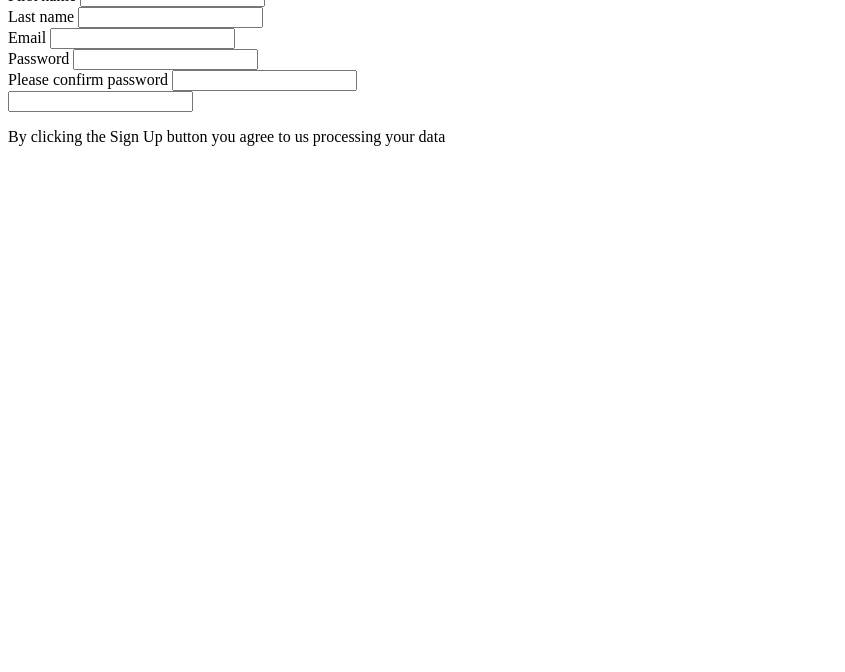
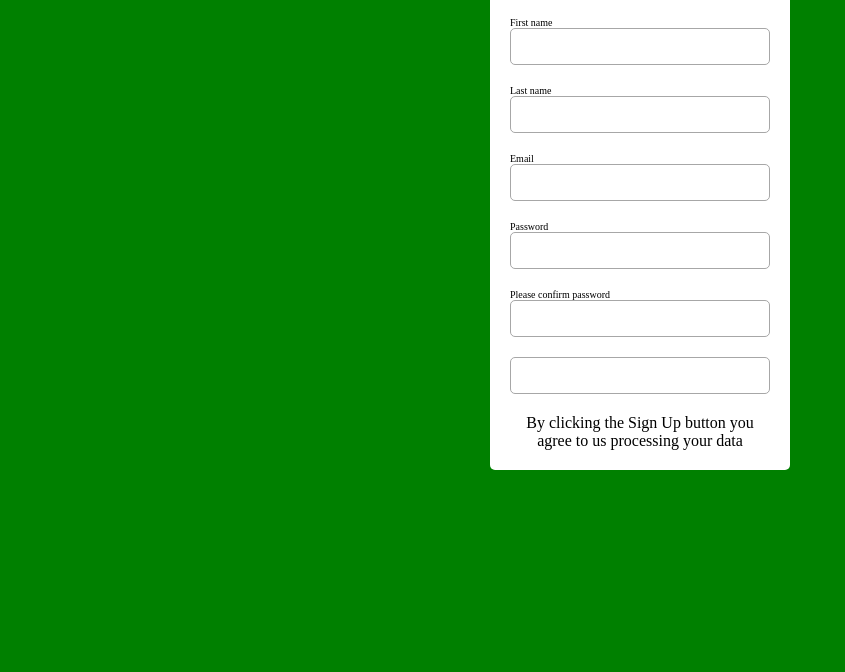
Before and after one commit to johntrehearn/portfolio, a plain HTML site: page index.html in a window 1280 px wide. Shown: the part 128-800 px from the top of the page, without its empty margins (0-845 px from the left). Drawn offline with Linux system fonts and the light colour scheme.

Commit message:
css added

```diff
--- a/index.html
+++ b/index.html
@@ -2,7 +2,8 @@
 <html lang="en">
 <head>
     <meta charset="UTF-8">
-    <link rel="stylesheet" href="ww">
+    <link rel="stylesheet" href="https://fonts.googleapis.com/css?family=Oswald">
+    <link rel="stylesheet" href="style.css">
     <meta name="viewport" content="width=device-width, initial-scale=1.0">
     <title>Newsletter</title>
 </head>
--- a/style.css
+++ b/style.css
@@ -5,7 +5,7 @@
 }
 
 body {
-    background: #2365747;
+    background: green;
     font-family:
 }
 
@@ -25,4 +25,28 @@ body {
     margin: 20px 0;
 }
 
-.form-group label {}
+.form-group label {
+    display: block;
+    font-size: 10px;
+    text-align: left;
+
+}
+
+.form-group input {
+    width: 100%;
+    padding: 10px;
+    border-radius: 5px;
+    border: 1px solid #a7a7a7;
+}
+
+.form-wrap button {
+    width: 80%;
+    background: coral;
+    color: white;
+    padding: 10px;
+    border-radius: 5px;
+    border: none;
+    font-size: 12px;
+    text-transform: uppercase;
+    margin-bottom: 20px;
+}
```
Also changed, not shown: 1 other file.
